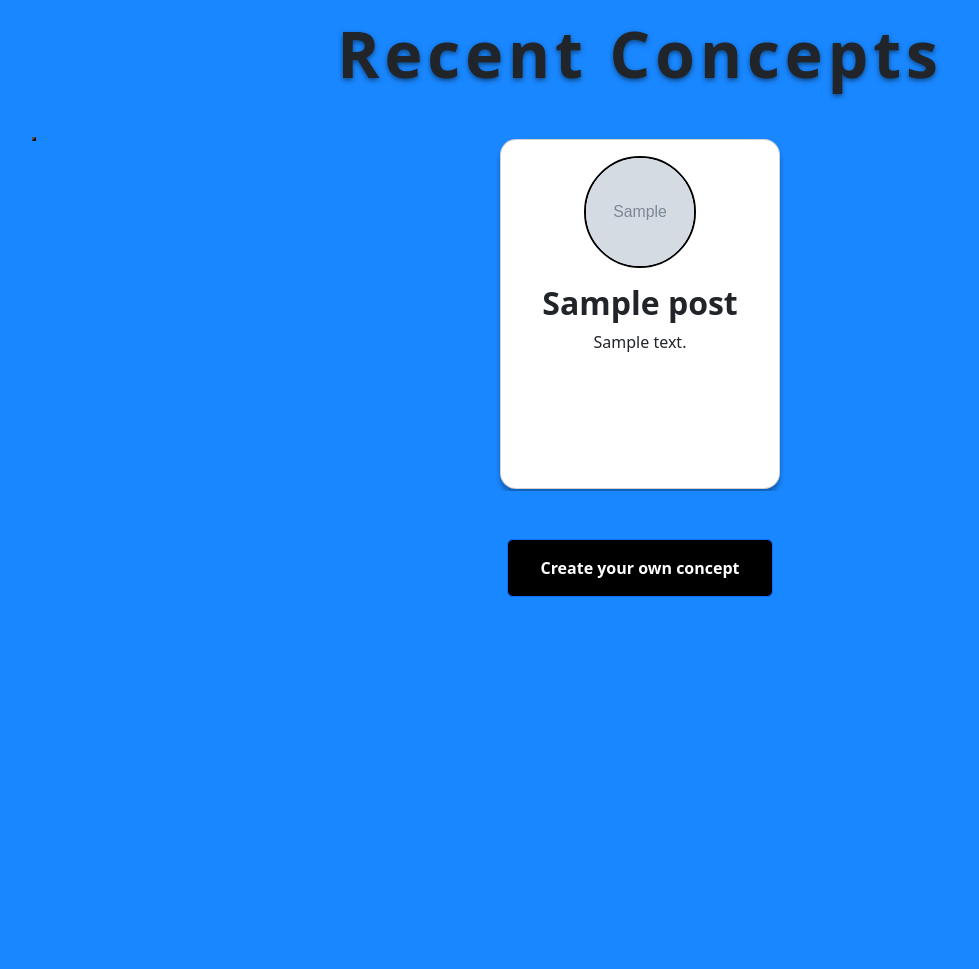
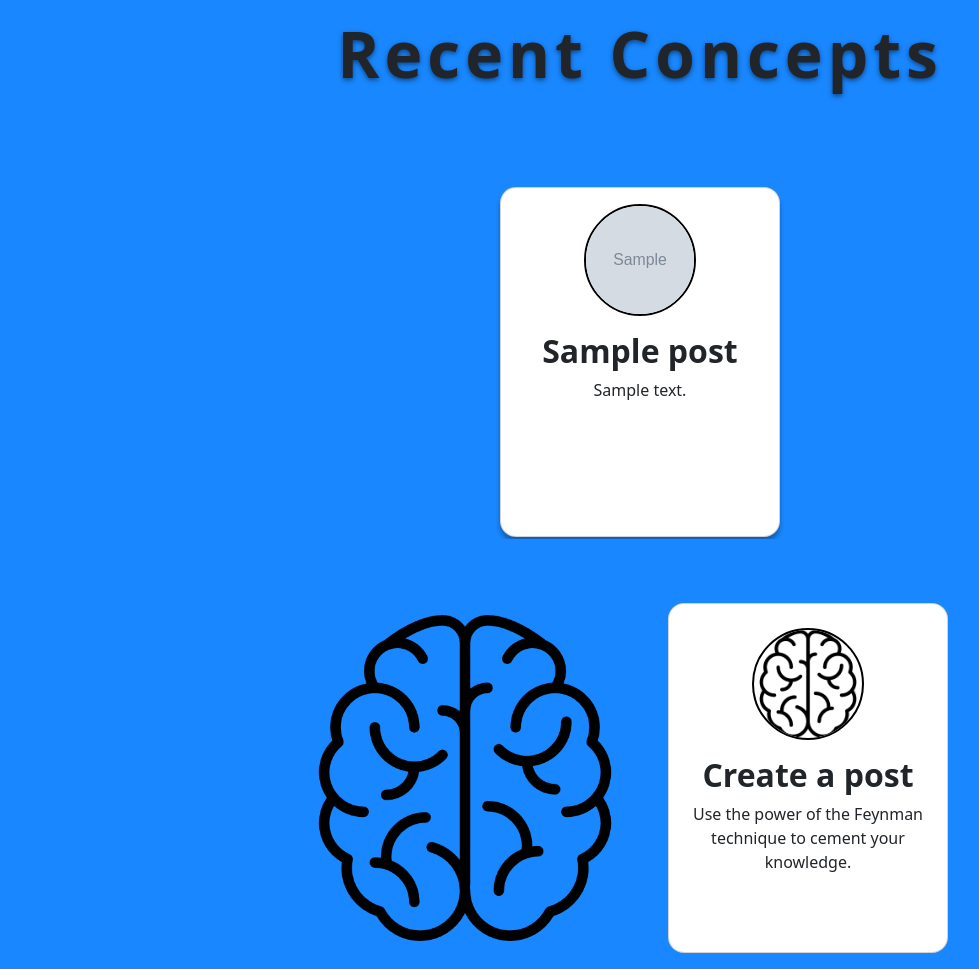
Before and after one commit to brandonoregan/concept, a Django app: page /posts/post_home in a window 1280 px wide. Shown: the part 64-1033 px from the top of the page, without its empty margins (0-979 px from the left). Before the commit the page ends 661 px from the top, so only its background shows below. Run offline with Django 4.2, Linux system fonts and the light colour scheme; tables that the repository leaves empty hold one stand-in row (values such as "Sample post"); grey boxes marked "Sample" are stand-in pictures; some libraries are stand-ins or nearby versions; some web fonts are replaced.

Commit message:
fix read message logic, add some styling to post-home page

```diff
--- a/apps/messaging/models.py
+++ b/apps/messaging/models.py
@@ -24,7 +24,8 @@ class Message(models.Model):
     )
     text = models.TextField()
     sent_at = models.DateTimeField(auto_now_add=True)
-    read = models.BooleanField(default=False)
+    receiver_read = models.BooleanField(default=False)
+    sender_read = models.BooleanField(default=True)
     conversation = models.ForeignKey(
         Conversation, on_delete=models.CASCADE, related_name="messages"
     )
@@ -32,6 +33,7 @@ class Message(models.Model):
     # Provides a string representation of an object
     def __str__(self):
         return f"{self.sender} -> {self.receiver}: {self.text}"
+
 
 # @receiver(post_save, sender=CustomUser)
 # def welcome_message(sender, instance, created, **kwargs):
--- a/apps/messaging/static/messaging/css/inbox.css
+++ b/apps/messaging/static/messaging/css/inbox.css
@@ -29,7 +29,6 @@
     border: 1px solid black;
     border-radius: 5px;
     margin-top: 3px;
-    background-color: lightgrey;
 }
 
 .userUsername {
@@ -39,6 +38,10 @@
 
 .unreadMessage {
     background-color: white;
+}
+
+.readMessage {
+    background-color: lightgrey;
 }
 
 .rowScrollContainer {
--- a/apps/messaging/templates/messaging/includes/all_messages.html
+++ b/apps/messaging/templates/messaging/includes/all_messages.html
@@ -53,7 +53,7 @@
                         {% csrf_token %}
                         <button class="w-100 border-0" name="selected_username" value="{{ user.username }}" type="submit">
                             <div id="messageCell" class="row p-2
-                            messageCell {% if last_message.read == False and last_message.receiver_id == current_user %}unreadMessage {% endif %}">
+                            messageCell {% if last_message.receiver_read == False and last_message.receiver_id == current_user.id %}unreadMessage{% else %}readMessage{% endif %}">
                                 <div class="flexContianer w-100 d-flex align-items-baseline   ">
                                     <div class="">
                                         {% if user.profile.profile_picture %}
--- /dev/null
+++ b/apps/posts/static/posts/css/create_post_card.css
@@ -0,0 +1,71 @@
+
+.cardContainer {
+    max-width: 280px;
+    max-height: 350px;
+    margin: 1rem;
+}
+
+.cardContainer button {
+    border: none;
+    background-color: transparent;
+    margin: 0;
+    padding: 0;
+}
+
+.card {
+    flex: 1;
+    background: white;
+    width: 280px;
+    min-width: 280px;
+    height: 350px;
+    text-align: center;
+    padding: 1.5rem 1rem 1rem 1rem;
+    border-radius: 1em;
+    filter: brightness(1);
+    display: flex;
+    flex-direction: column;
+    align-items: center;
+    justify-content: start;
+}
+
+.card:hover {
+    transform: scale(1.1);
+}
+
+
+
+.aboutText {
+    max-height: 100%;
+    overflow: hidden;
+    text-overflow: ellipsis;
+}
+
+.card h2 {
+    text-align: center;
+    font-weight: 900;
+    /* text-shadow: 0 2px 5px rgba(0,0,0,0.5); */
+}
+
+.card.highlight {
+filter: brightness(1)
+}
+
+
+.image-container {
+    width: 7rem;
+    height: 7rem;
+    min-height: 7rem;
+    max-height: 7rem;
+    /* position: relative; */
+    /* background-size: cover; */
+    margin-bottom: 1rem;
+    border-radius: 50%;
+    border: 2px solid black;
+    }
+
+.image-container img {
+    border-radius: 50%;
+    height: 100%;
+    width: 100%;
+    object-fit: cover;
+}
--- a/apps/posts/static/posts/css/post_home.css
+++ b/apps/posts/static/posts/css/post_home.css
@@ -20,10 +20,39 @@ opacity: 0;
 
 }
 
+.carouselCol {
+    max-width: 1100px;
+}
+
+.leftCarousel {
+    max-width: 350px;
+}
+
+.leftCarousel img {
+    height: 100%;
+    width: 100%;
+    object-fit: contain;
+}
+
+.rightCarousel {
+    max-width: 350px;
+}
+
+.blueBlock {
+    background-color: var(--primary-blue);
+    height: 3rem;
+    width: 4rem;
+    top: 0;
+    left: 0;
+    position: absolute;
+    z-index: 999;
+}
+
 .carouselContainer {
     overflow: hidden;
     padding: 20px;
-/* background: rgba(0,0,0,.1) */
+    position: relative;
+    margin: 0 auto;
 }
 
 .card-carousel {
@@ -49,6 +78,8 @@ transition: filter .3s ease;
 .card-carousel.smooth-return {
     transition: all .2s ease;
 }
+
+
 
 .card-carousel .card {
     background: white;
--- a/apps/posts/templates/posts/includes/create_post_card.html
+++ b/apps/posts/templates/posts/includes/create_post_card.html
@@ -1,17 +1,19 @@
 {% load static %}
 
-<form action="{% url 'post_create' %}" method="get" class="">
-    <button type="submit" class="btn">
-        <div class="post">
-            <div class="postContent">
-                <img src="{% static 'images/brandon.jpg' %}" class="postImage">
-                <h3></h3>
-                <p>It looks like you haven't create a post yet! <br><br> Click on this tile to create a post!<p>
-                <svg xmlns="http://www.w3.org/2000/svg" width="50" height="50" fill="currentColor" class="bi bi-upload mt-2 " viewBox="0 0 16 16">
-                    <path d="M.5 9.9a.5.5 0 0 1 .5.5v2.5a1 1 0 0 0 1 1h12a1 1 0 0 0 1-1v-2.5a.5.5 0 0 1 1 0v2.5a2 2 0 0 1-2 2H2a2 2 0 0 1-2-2v-2.5a.5.5 0 0 1 .5-.5"/>
-                    <path d="M7.646 1.146a.5.5 0 0 1 .708 0l3 3a.5.5 0 0 1-.708.708L8.5 2.707V11.5a.5.5 0 0 1-1 0V2.707L5.354 4.854a.5.5 0 1 1-.708-.708z"/>
-                </svg>
+{% block head %}
+    <link rel="stylesheet" type="text/css" href="{% static 'posts/css/create_post_card.css' %}">
+{% endblock %}
+
+<div class="cardContainer" id="createPostCard">
+    <form class="" action="{% url 'post_create' %}" method="GET">
+        <button type="submit" class="">
+            <div class="card">
+                <div class="image-container">
+                    <img src="{% static 'images/welcome_brain.png' %}" alt="No image available">
+                </div>
+                <h2>Create a post</h2>
+                <p class="aboutText">Use the power of the Feynman technique to cement your knowledge.</p>
             </div>
-        </div>
-    </button>
-</form>
+        </button>
+    </form>
+</div>
--- a/apps/posts/templates/posts/includes/recent_post_card.html
+++ b/apps/posts/templates/posts/includes/recent_post_card.html
@@ -1,7 +1,7 @@
 {% load static %}
 
-<form class="d-inline m-0 p-0 border-0 " action="{% url 'post_single' post_id=post.id %}" method="GET">
-    <button type="submit" class="card-btn">
+<form class="bg-transparent d-inline  m-0 p-0 border-0 " action="{% url 'post_single' post_id=post.id %}" method="GET">
+    <button type="submit" class="">
         <div class="card">
             <div class="image-container">
                 {% if post.post_image %}
--- a/apps/posts/templates/posts/post_home.html
+++ b/apps/posts/templates/posts/post_home.html
@@ -21,20 +21,25 @@
                 </h1>
             </div>
         </div>
-        <div class="row">
-            <div class="col">
+        <div class="row d-flex justify-content-center mt-5 ">
+            <div class="col carouselCol">
                 <div class="carouselContainer">
+                    <div class="blueBlock">
+                    </div>
                     <div class="card-carousel">
                         {% for post in recent_posts %}
-                                {% include 'posts/includes/recent_post_card.html' %}
+                        {% include 'posts/includes/recent_post_card.html' %}
                         {% endfor %}
                     </div>
                 </div>
             </div>
         </div>
-        <div class="row text-center mt-md-5 mt-2  ">
-            <div class="col">
-                <form action="{% url 'post_create' %}"><button class="btn btn-primary createButton">Create your own concept</button></form>
+        <div class="row mt-5  d-flex justify-content-center ">
+            <div class="leftCarousel">
+                <img src="{% static 'images/welcome_brain.png' %}" alt="">
+            </div>
+            <div class="rightCarousel">
+                {% include 'posts/includes/create_post_card.html' %}
             </div>
         </div>
     </div>
--- a/apps/users/templates/users/includes/slider.html
+++ b/apps/users/templates/users/includes/slider.html
@@ -17,7 +17,7 @@
                 </div>
                 <div class="slideRight d-flex justify-content-start  align-items-center">
                     <div class="slideImageContainer d-flex align-items-center">
-                        <img src="{% static 'images/welcome_brain.png' %}" alt="">
+                        <img src="{% static 'images/post-concept.png' %}" alt="">
                     </div>
                 </div>
             </div>
--- a/concept/settings.py
+++ b/concept/settings.py
@@ -27,8 +27,8 @@ SECRET_KEY = "django-insecure-06)^dbpo_(+(xhoe%@km%(rs7o2g(yz@&3b0s&ce0q@06rc3q*
 DEBUG = True
 
 ALLOWED_HOSTS = [
-    'concept-env-v5.eba-jmnuwas7.eu-west-1.elasticbeanstalk.com',
-    '127.0.0.1',
+    "concept-env-v5.eba-jmnuwas7.eu-west-1.elasticbeanstalk.com",
+    "127.0.0.1",
     # os.getenv("APP_HOST")
 ]
 
@@ -170,7 +170,7 @@ LOGOUT_REDIRECT_URL = "welcome"  # Replace with the desired URL
 EMAIL_BACKEND = "django.core.mail.backends.smtp.EmailBackend"
 EMAIL_HOST = "smtp.gmail.com"
 EMAIL_HOST_USER = "brandonscodestuff@gmail.com"
-EMAIL_HOST_PASSWORD = "oybh upge pvvv iwjf"  #TODO: store this in a env variable
+EMAIL_HOST_PASSWORD = "oybh upge pvvv iwjf"  # TODO: store this in a env variable
 EMAIL_PORT = 587
 EMAIL_USE_TLS = True
 EMAIL_USE_SSL = False
--- a/static/css/styles.css
+++ b/static/css/styles.css
@@ -55,12 +55,21 @@ header {
     font-weight: 600;
 }
 
-.nav-item a:hover {
+.nav-item-text a:hover {
+    display: inline-block;
+    transform: scale(1.4);
+}
+
+.nav-item a svg:hover {
     font-weight: 600;
     transform: scale(1.4);
-    text-shadow: #1987ff;
+    color: var(--primary-blue);
 }
 
+
+#navbarSupportedContent {
+    margin-left: 1rem;
+}
 /* Footer */
 /* Footer */
 
--- a/templates/navbar.html
+++ b/templates/navbar.html
@@ -39,10 +39,10 @@
                 </svg></a>
               </li>
             {% else %}
-              <li class="nav-item">
+              <li class="nav-item nav-item-text">
                 <a class="nav-link" href="{% url 'login_user' %}">Login</a>
               </li>
-              <li class="nav-item">
+              <li class="nav-item nav-item-text">
                 <a class="nav-link" href="{% url 'register_user' %}">Register</a>
               </li>
             {% endif %}
```
Also changed, not shown: apps/messaging/utils.py (+8 -1 lines), apps/messaging/views.py (+3 -9 lines), apps/messaging/migrations/0008_rename_read_message_receiver_read_and_more.py (added), concept/urls.py (line endings or trailing spaces), static/images/post-concept.PNG (added). Lines whose indentation alone changed are shown as unchanged.
